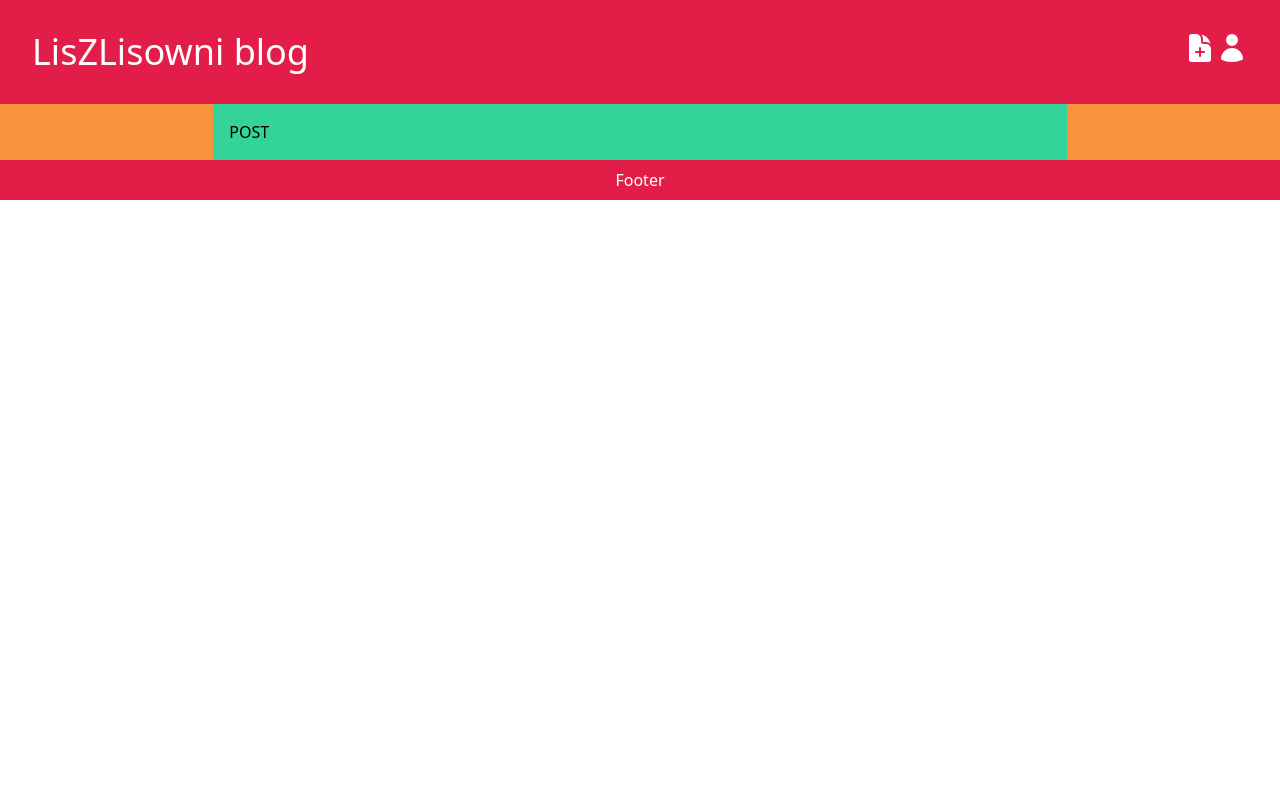
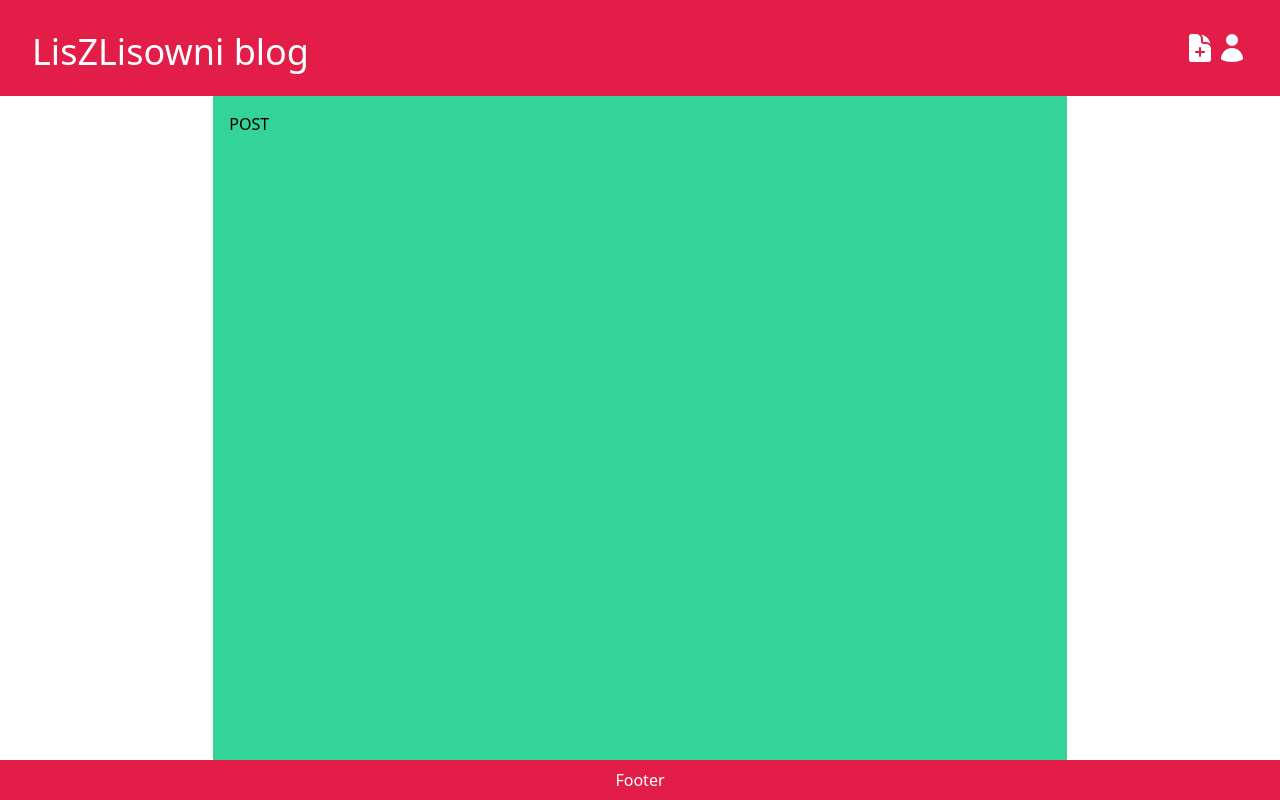
Before and after one commit to LisZLisowni2/Personal-Blog, a React (Vite) app in the folder frontend/: page / in a window 1280 px wide. Built offline with nearby package versions, Linux system fonts and the light colour scheme.

Commit message:
Update styles of all components + Main

```diff
--- a/frontend/src/App.jsx
+++ b/frontend/src/App.jsx
@@ -5,11 +5,11 @@ import Footer from './components/Footer/footer'
 
 function App() {
   return (
-    <>
+    <div className="flex flex-col h-screen">
       <NavBar />
       <Content />
-      <Footer />
-    </>
+      <Footer className="content-end"/>
+    </div>
   )
 }
 
--- a/frontend/src/components/NavBar/navbar.jsx
+++ b/frontend/src/components/NavBar/navbar.jsx
@@ -2,7 +2,7 @@ import React from "react";
 
 function NavBar() {
     return (
-        <div className="h-1/4 bg-rose-600 p-8 grid grid-cols-3 text-white">
+        <div className="h-24 bg-rose-600 p-8 grid grid-cols-3 text-white">
             <div className="col-span-2">
                 <span className="text-4xl content-center hover:text-neutral-300 active:text-stone-400">LisZLisowni blog</span>
             </div>
--- a/frontend/src/components/Posts/postslist.jsx
+++ b/frontend/src/components/Posts/postslist.jsx
@@ -2,12 +2,12 @@ import React from "react";
 
 function Content() {
     return (
-        <div className="grid grid-cols-6 h-full">
-            <div className="bg-orange-400"></div>
+        <div className="grid grid-cols-6 flex-1">
+            <div></div>
             <div className="col-span-4 bg-emerald-400 p-4">
                 POST
             </div>
-            <div className="bg-orange-400"></div>
+            <div></div>
         </div>
     )
 }
```
